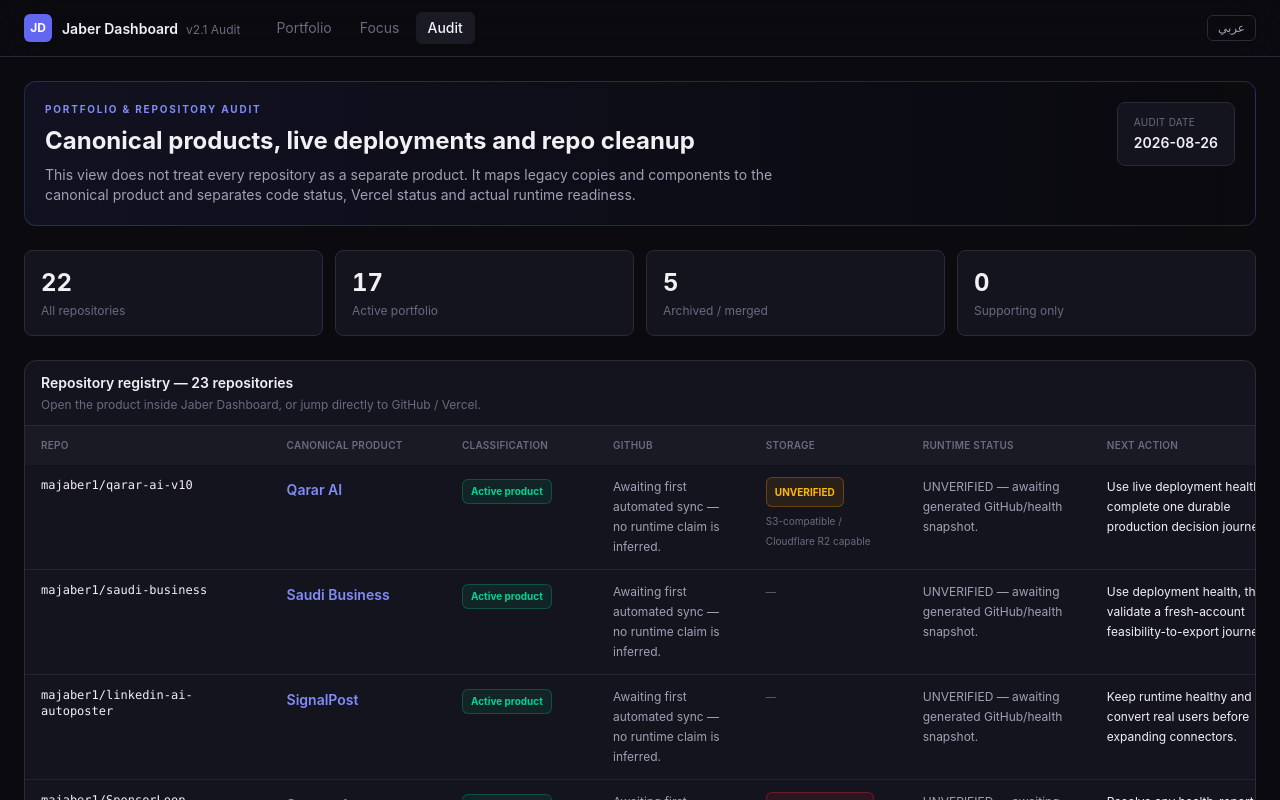
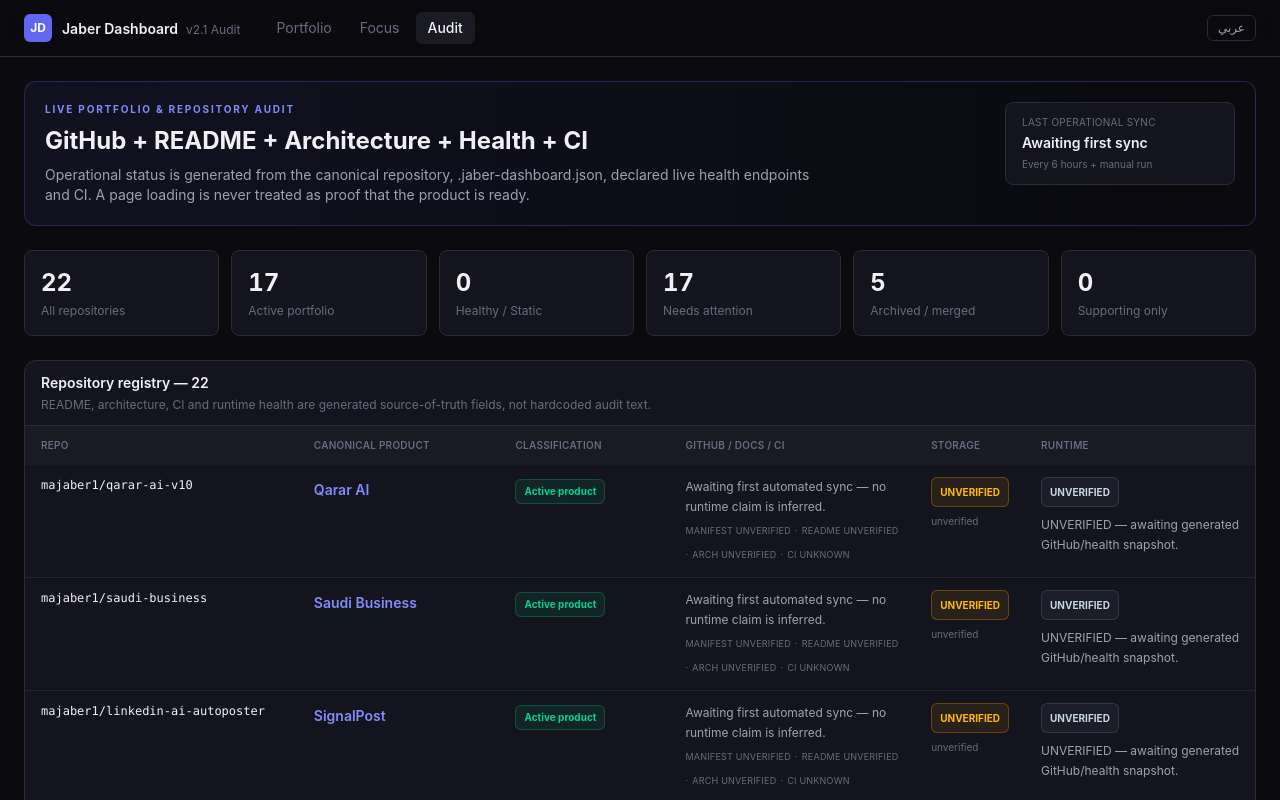
Before and after one commit to majaber1/majaber1, a Next.js app: page /audit in a window 1280 px wide. Shown: the top 800 px of the page. Built offline with nearby package versions, Linux system fonts and the light colour scheme.

Commit message:
Render repository audit from generated source of truth

```diff
--- a/src/app/audit/page.tsx
+++ b/src/app/audit/page.tsx
@@ -1,9 +1,7 @@
 'use client';
 
 import Link from 'next/link';
-import { AUDIT_DATE } from '@/data/projects';
 import { repositoryAudit, repositoryAuditSummary, type RepoPortfolioState } from '@/data/repository-audit';
-import { storageVerification } from '@/data/storage-verification';
 import { useLocale } from '@/lib/locale-context';
 
 const stateStyle: Record<RepoPortfolioState, string> = {
@@ -18,6 +16,17 @@
   unverified: 'border-amber-500/30 bg-amber-500/10 text-amber-400',
 };
 
+const runtimeStyle: Record<string, string> = {
+  healthy: 'border-emerald-500/30 bg-emerald-500/10 text-emerald-400',
+  static: 'border-emerald-500/30 bg-emerald-500/10 text-emerald-400',
+  mvp: 'border-blue-500/30 bg-blue-500/10 text-blue-400',
+  partial: 'border-amber-500/30 bg-amber-500/10 text-amber-400',
+  degraded: 'border-orange-500/30 bg-orange-500/10 text-orange-400',
+  unhealthy: 'border-red-500/30 bg-red-500/10 text-red-400',
+  unverified: 'border-slate-500/30 bg-slate-500/10 text-slate-300',
+  archived: 'border-slate-500/30 bg-slate-500/10 text-slate-400',
+};
+
 const canonicalSlugOverrides: Record<string, string> = {
   'multazim-ai': 'multazim',
   'minibites-ai': 'kiswani-ai-studio',
@@ -25,6 +34,11 @@
 };
 
 const resolveProjectSlug = (slug?: string) => slug ? (canonicalSlugOverrides[slug] ?? slug) : undefined;
+
+function displayTimestamp(value: string | null) {
+  if (!value) return 'Awaiting first sync';
+  try { return new Date(value).toLocaleString(); } catch { return value; }
+}
 
 export default function AuditPage() {
   const { locale } = useLocale();
@@ -36,27 +50,30 @@
         <div className="flex flex-col gap-4 lg:flex-row lg:items-start lg:justify-between">
           <div>
             <p className="text-[10px] font-bold tracking-[0.18em] uppercase text-[var(--color-accent-light)]">
-              {ar ? 'تدقيق المحفظة والمستودعات' : 'PORTFOLIO & REPOSITORY AUDIT'}
+              {ar ? 'تدقيق حي للمحفظة والمستودعات' : 'LIVE PORTFOLIO & REPOSITORY AUDIT'}
             </p>
             <h1 className="mt-2 text-2xl font-bold text-[var(--color-text-primary)]">
-              {ar ? 'خريطة المنتجات الحقيقية وتنظيف النسخ القديمة' : 'Canonical products, live deployments and repo cleanup'}
+              {ar ? 'GitHub + README + Architecture + Health + CI' : 'GitHub + README + Architecture + Health + CI'}
             </h1>
             <p className="mt-2 max-w-3xl text-sm text-[var(--color-text-secondary)]">
               {ar
-                ? 'هذه الشاشة لا تعتبر كل مستودع منتجًا مستقلًا. تربط النسخ القديمة والمكونات بالمنتج الحقيقي، وتفصل بين حالة الكود وحالة Vercel والحالة التشغيلية الفعلية.'
-                : 'This view does not treat every repository as a separate product. It maps legacy copies and components to the canonical product and separates code status, Vercel status and actual runtime readiness.'}
+                ? 'الحالة التشغيلية هنا مولدة آليًا من المستودع الحقيقي وملف .jaber-dashboard.json ونقاط الـHealth المعلنة. لا يتم اعتبار التطبيق جاهزًا لمجرد أن الصفحة تفتح.'
+                : 'Operational status is generated from the canonical repository, .jaber-dashboard.json, declared live health endpoints and CI. A page loading is never treated as proof that the product is ready.'}
             </p>
           </div>
-          <div className="rounded-lg border border-[var(--color-border-primary)] bg-[var(--color-bg-card)] px-4 py-3 text-sm">
-            <div className="text-[10px] uppercase tracking-wide text-[var(--color-text-tertiary)]">{ar ? 'تاريخ التدقيق' : 'Audit date'}</div>
-            <div className="mt-1 font-semibold text-[var(--color-text-primary)]">{AUDIT_DATE}</div>
+          <div className="rounded-lg border border-[var(--color-border-primary)] bg-[var(--color-bg-card)] px-4 py-3 text-sm min-w-[230px]">
+            <div className="text-[10px] uppercase tracking-wide text-[var(--color-text-tertiary)]">{ar ? 'آخر مزامنة تشغيلية' : 'Last operational sync'}</div>
+            <div className="mt-1 font-semibold text-[var(--color-text-primary)]">{displayTimestamp(repositoryAuditSummary.generatedAt)}</div>
+            <div className="mt-1 text-[10px] text-[var(--color-text-tertiary)]">{ar ? 'دوريًا كل 6 ساعات + تشغيل يدوي' : 'Every 6 hours + manual run'}</div>
           </div>
         </div>
       </section>
 
-      <section className="grid grid-cols-2 lg:grid-cols-4 gap-3">
+      <section className="grid grid-cols-2 lg:grid-cols-6 gap-3">
         <Metric label={ar ? 'كل المستودعات' : 'All repositories'} value={repositoryAuditSummary.totalRepos} />
         <Metric label={ar ? 'المحفظة النشطة' : 'Active portfolio'} value={repositoryAuditSummary.activePortfolio} />
+        <Metric label={ar ? 'سليم / Static' : 'Healthy / Static'} value={repositoryAuditSummary.healthy} />
+        <Metric label={ar ? 'تحتاج انتباه' : 'Needs attention'} value={repositoryAuditSummary.needsAttention} />
         <Metric label={ar ? 'مؤرشف / مدمج' : 'Archived / merged'} value={repositoryAuditSummary.archivedOrMerged} />
         <Metric label={ar ? 'مساند فقط' : 'Supporting only'} value={repositoryAuditSummary.supporting} />
       </section>
@@ -64,23 +81,23 @@
       <section className="rounded-xl border border-[var(--color-border-primary)] bg-[var(--color-bg-card)] overflow-hidden">
         <div className="border-b border-[var(--color-border-primary)] px-4 py-3">
           <h2 className="text-sm font-semibold text-[var(--color-text-primary)]">
-            {ar ? 'سجل المستودعات — 23 مستودعًا' : 'Repository registry — 23 repositories'}
+            {ar ? `سجل المستودعات — ${repositoryAuditSummary.totalRepos}` : `Repository registry — ${repositoryAuditSummary.totalRepos}`}
           </h2>
           <p className="mt-1 text-xs text-[var(--color-text-tertiary)]">
-            {ar ? 'اضغط اسم المنتج لفتح تفاصيله داخل Jaber Dashboard، أو افتح GitHub / Vercel مباشرة.' : 'Open the product inside Jaber Dashboard, or jump directly to GitHub / Vercel.'}
+            {ar ? 'README وArchitecture وCI والـHealth كلها من المصدر المولد، وليست نصوصًا ثابتة.' : 'README, architecture, CI and runtime health are generated source-of-truth fields, not hardcoded audit text.'}
           </p>
         </div>
 
         <div className="overflow-x-auto">
-          <table className="min-w-[1360px] w-full text-left rtl:text-right">
+          <table className="min-w-[1580px] w-full text-left rtl:text-right">
             <thead className="bg-[var(--color-bg-tertiary)] text-[10px] uppercase tracking-wide text-[var(--color-text-tertiary)]">
               <tr>
                 <th className="px-4 py-3 font-semibold">Repo</th>
                 <th className="px-4 py-3 font-semibold">{ar ? 'المنتج الحقيقي' : 'Canonical product'}</th>
                 <th className="px-4 py-3 font-semibold">{ar ? 'التصنيف' : 'Classification'}</th>
-                <th className="px-4 py-3 font-semibold">GitHub</th>
+                <th className="px-4 py-3 font-semibold">GitHub / Docs / CI</th>
                 <th className="px-4 py-3 font-semibold">{ar ? 'التخزين' : 'Storage'}</th>
-                <th className="px-4 py-3 font-semibold">{ar ? 'الحالة الحية' : 'Runtime status'}</th>
+                <th className="px-4 py-3 font-semibold">{ar ? 'الحالة الحية' : 'Runtime'}</th>
                 <th className="px-4 py-3 font-semibold">{ar ? 'الإجراء التالي' : 'Next action'}</th>
                 <th className="px-4 py-3 font-semibold">{ar ? 'روابط' : 'Links'}</th>
               </tr>
@@ -88,11 +105,11 @@
             <tbody className="divide-y divide-[var(--color-border-primary)]/70">
               {repositoryAudit.map((row) => {
                 const projectSlug = resolveProjectSlug(row.productSlug);
-                const storage = projectSlug ? storageVerification[projectSlug] : undefined;
                 return (
                   <tr key={row.repo} className="align-top hover:bg-[var(--color-bg-tertiary)]/50 transition-colors">
                     <td className="px-4 py-3">
                       <div className="font-mono text-xs text-[var(--color-text-primary)]">{row.repo}</div>
+                      {row.lastChecked && <div className="mt-1 text-[10px] text-[var(--color-text-tertiary)]">checked {displayTimestamp(row.lastChecked)}</div>}
                     </td>
                     <td className="px-4 py-3">
                       {projectSlug ? (
@@ -108,24 +125,30 @@
                         {row.classification}
                       </span>
                     </td>
-                    <td className="px-4 py-3 text-xs leading-5 text-[var(--color-text-secondary)] max-w-[240px]">{row.githubStatus}</td>
+                    <td className="px-4 py-3 text-xs leading-5 text-[var(--color-text-secondary)] max-w-[330px]">
+                      <div>{row.githubStatus}</div>
+                      <div className="mt-1 flex flex-wrap gap-1 text-[9px] uppercase tracking-wide text-[var(--color-text-tertiary)]">
+                        <span>manifest {row.manifestState}</span><span>·</span><span>README {row.readmeState}</span><span>·</span><span>ARCH {row.architectureState}</span><span>·</span><span>CI {row.ciState}</span>
+                      </div>
+                    </td>
                     <td className="px-4 py-3 text-xs leading-5 max-w-[220px]">
-                      {storage ? (
-                        <div title={storage.evidence}>
-                          <span className={`inline-flex rounded-md border px-2 py-1 text-[10px] font-bold ${storageStyle[storage.state]}`}>
-                            {storage.state === 'configured'
-                              ? (ar ? 'مفعّل' : 'CONFIGURED')
-                              : storage.state === 'not_configured'
-                                ? (ar ? 'غير مربوط' : 'NOT CONFIGURED')
-                                : (ar ? 'غير متحقق' : 'UNVERIFIED')}
-                          </span>
-                          <div className="mt-1 text-[10px] text-[var(--color-text-tertiary)]">{storage.provider}</div>
-                        </div>
-                      ) : (
-                        <span className="text-[10px] text-[var(--color-text-tertiary)]">—</span>
-                      )}
+                      <div title={row.storageEvidence}>
+                        <span className={`inline-flex rounded-md border px-2 py-1 text-[10px] font-bold ${storageStyle[row.storageState]}`}>
+                          {row.storageState === 'configured'
+                            ? (ar ? 'مفعّل' : 'CONFIGURED')
+                            : row.storageState === 'not_configured'
+                              ? (ar ? 'غير مربوط' : 'NOT CONFIGURED')
+                              : (ar ? 'غير متحقق' : 'UNVERIFIED')}
+                        </span>
+                        <div className="mt-1 text-[10px] text-[var(--color-text-tertiary)]">{row.storageProvider}</div>
+                      </div>
                     </td>
-                    <td className="px-4 py-3 text-xs leading-5 text-[var(--color-text-secondary)] max-w-[290px]">{row.runtimeStatus}</td>
+                    <td className="px-4 py-3 text-xs leading-5 text-[var(--color-text-secondary)] max-w-[320px]">
+                      <span className={`mb-2 inline-flex rounded-md border px-2 py-1 text-[10px] font-bold ${runtimeStyle[row.runtimeState] || runtimeStyle.unverified}`}>
+                        {row.runtimeState.toUpperCase()}
+                      </span>
+                      <div>{row.runtimeStatus}</div>
+                    </td>
                     <td className="px-4 py-3 text-xs leading-5 text-[var(--color-text-primary)] max-w-[300px]">{row.action}</td>
                     <td className="px-4 py-3">
                       <div className="flex flex-col items-start gap-1.5 text-xs">
@@ -144,11 +167,11 @@
       </section>
 
       <section className="rounded-xl border border-[var(--color-border-primary)] bg-[var(--color-bg-card)] p-5">
-        <h2 className="text-sm font-semibold text-[var(--color-text-primary)]">{ar ? 'قاعدة العرض الجديدة' : 'New portfolio rule'}</h2>
+        <h2 className="text-sm font-semibold text-[var(--color-text-primary)]">{ar ? 'قاعدة المصدر الحقيقي' : 'Source-of-truth rule'}</h2>
         <p className="mt-2 text-sm text-[var(--color-text-secondary)]">
           {ar
-            ? 'الـ KPI الرئيسي للمحفظة يعتمد المنتجات الحقيقية فقط. المستودعات المؤرشفة، الـ placeholders، والمكونات المدمجة تبقى ظاهرة هنا للتاريخ والتتبع لكنها لا تُحسب كتطبيقات مستقلة.'
-            : 'Portfolio KPIs count canonical products only. Archived repos, placeholders and merged components remain visible here for history and traceability, but they are not counted as independent applications.'}
+            ? 'حالة المنتج التقنية لا تؤخذ من scores التجارية أو من نص قديم داخل Dashboard. GitHub main والـmanifest والوثائق وCI والـHealth هي المصدر التشغيلي. معلومات السوق والتسعير تبقى منفصلة لأنها تحتاج بحثًا أو تحققًا تجاريًا.'
+            : 'Technical readiness never comes from commercial scores or stale dashboard prose. GitHub main, the manifest, documentation, CI and live health are the operational source. Market and pricing information remain separate because they require research or customer validation.'}
         </p>
       </section>
     </div>
```
